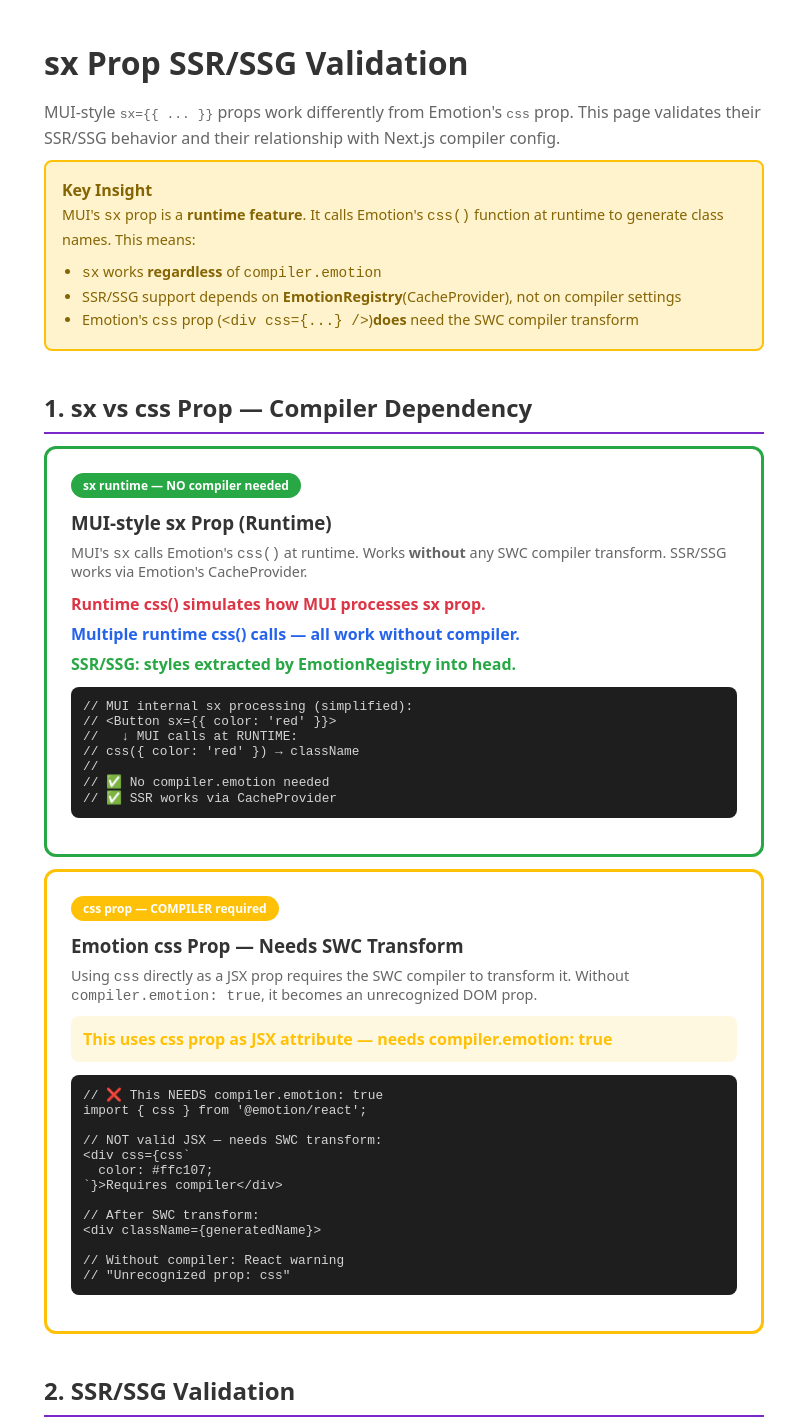
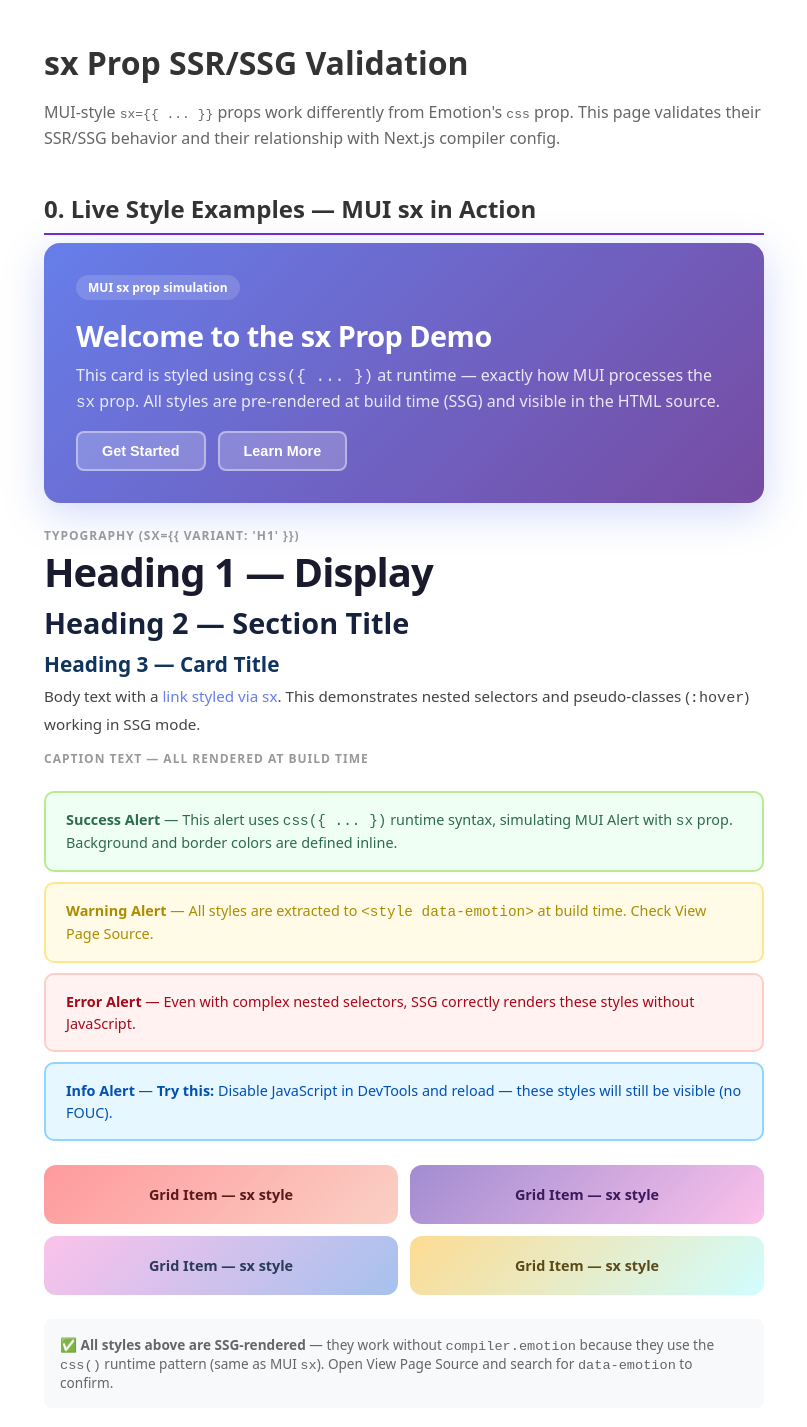
Before and after one commit to pangkaiguo/validate-nextjs-emotion, a Next.js app: page /sx-prop-demo in a window 1280 px wide. Shown: the top 1427 px of the page, without its empty margins (236-1043 px from the left). Built offline with nearby package versions, Linux system fonts and the light colour scheme.

Commit message:
Add live style examples section to /sx-prop-demo: hero card, typography, alerts, grid

```diff
--- a/src/app/sx-prop-demo/page.tsx
+++ b/src/app/sx-prop-demo/page.tsx
@@ -66,6 +66,133 @@
   const runtimeGreen = css({ color: '#28a745', fontWeight: 700 });
   const runtimePurple = css({ color: '#7928ca', fontWeight: 700 });
 
+  // ── MUI-like sx style objects (simulates real MUI sx props) ──
+  const sxCard = {
+    root: css`
+      background: linear-gradient(135deg, #667eea 0%, #764ba2 100%);
+      border-radius: 16px;
+      padding: 32px;
+      color: white;
+      box-shadow: 0 10px 40px rgba(102, 126, 234, 0.3);
+      margin-bottom: 24px;
+    `,
+    title: css`
+      font-size: 1.8rem;
+      font-weight: 800;
+      margin: 0 0 8px 0;
+      letter-spacing: -0.5px;
+    `,
+    subtitle: css`
+      font-size: 1rem;
+      opacity: 0.85;
+      margin: 0 0 16px 0;
+      line-height: 1.5;
+    `,
+    button: css`
+      background: rgba(255, 255, 255, 0.2);
+      border: 2px solid rgba(255, 255, 255, 0.4);
+      color: white;
+      padding: 10px 24px;
+      border-radius: 8px;
+      font-size: 0.9rem;
+      font-weight: 600;
+      cursor: pointer;
+      transition: all 0.2s;
+      &:hover { background: rgba(255, 255, 255, 0.3); }
+    `,
+    badge: css`
+      display: inline-flex;
+      align-items: center;
+      gap: 6px;
+      background: rgba(255, 255, 255, 0.15);
+      padding: 4px 12px;
+      border-radius: 20px;
+      font-size: 0.75rem;
+      font-weight: 600;
+      margin-bottom: 16px;
+    `,
+  };
+
+  const sxAlert = {
+    success: css`
+      background: #f0fff4;
+      border: 2px solid #b7eb8f;
+      border-radius: 10px;
+      padding: 16px 20px;
+      color: #2d6a4f;
+      font-size: 0.9rem;
+      line-height: 1.5;
+    `,
+    warning: css`
+      background: #fffbe6;
+      border: 2px solid #ffe58f;
+      border-radius: 10px;
+      padding: 16px 20px;
+      color: #ad8b00;
+      font-size: 0.9rem;
+      line-height: 1.5;
+    `,
+    error: css`
+      background: #fff2f0;
+      border: 2px solid #ffccc7;
+      border-radius: 10px;
+      padding: 16px 20px;
+      color: #a8071a;
+      font-size: 0.9rem;
+      line-height: 1.5;
+    `,
+    info: css`
+      background: #e6f7ff;
+      border: 2px solid #91d5ff;
+      border-radius: 10px;
+      padding: 16px 20px;
+      color: #0050b3;
+      font-size: 0.9rem;
+      line-height: 1.5;
+    `,
+  };
+
+  const sxTypography = {
+    h1: css`
+      font-size: 2.5rem;
+      font-weight: 800;
+      color: #1a1a2e;
+      letter-spacing: -1px;
+      margin: 0 0 4px 0;
+    `,
+    h2: css`
+      font-size: 1.8rem;
+      font-weight: 700;
+      color: #16213e;
+      margin: 0 0 8px 0;
+    `,
+    h3: css`
+      font-size: 1.3rem;
+      font-weight: 600;
+      color: #0f3460;
+      margin: 0 0 6px 0;
+    `,
+    body: css`
+      font-size: 0.95rem;
+      line-height: 1.7;
+      color: #444;
+      margin: 0 0 12px 0;
+    `,
+    caption: css`
+      font-size: 0.75rem;
+      color: #999;
+      text-transform: uppercase;
+      letter-spacing: 1px;
+      font-weight: 600;
+    `,
+    link: css`
+      color: #667eea;
+      text-decoration: none;
+      font-weight: 500;
+      &:hover { text-decoration: underline; }
+    `,
+  };
+
   return (
     <div style={{ maxWidth: 760, margin: '0 auto', padding: 20, fontFamily: 'system-ui, sans-serif' }}>
       <h1 style={{ fontSize: '2rem', color: '#333', marginBottom: 8 }}>
@@ -76,6 +203,131 @@
         Emotion's <code>css</code> prop. This page validates their SSR/SSG
         behavior and their relationship with Next.js compiler config.
       </p>
+
+      {/* ── 0. Live Style Examples — MUI-like sx demo ── */}
+      <SectionTitle>0. Live Style Examples — MUI sx in Action</SectionTitle>
+
+      {/* Hero Card — typical MUI Paper/Card with sx */}
+      <div css={sxCard.root}>
+        <div css={sxCard.badge}>
+          <span>MUI sx prop simulation</span>
+        </div>
+        <h2 css={sxCard.title}>Welcome to the sx Prop Demo</h2>
+        <p css={sxCard.subtitle}>
+          This card is styled using <code>{'css({ ... })'}</code> at runtime —
+          exactly how MUI processes the <code>sx</code> prop. All styles are
+          pre-rendered at build time (SSG) and visible in the HTML source.
+        </p>
+        <div style={{ display: 'flex', gap: 12 }}>
+          <button css={sxCard.button}>Get Started</button>
+          <button css={sxCard.button}>Learn More</button>
+        </div>
+      </div>
+
+      {/* Typography Showcase */}
+      <div style={{ marginBottom: 24 }}>
+        <div css={sxTypography.caption}>{'Typography (sx={{ variant: \'h1\' }})'}</div>
+        <h1 css={sxTypography.h1}>Heading 1 — Display</h1>
+        <h2 css={sxTypography.h2}>Heading 2 — Section Title</h2>
+        <h3 css={sxTypography.h3}>Heading 3 — Card Title</h3>
+        <p css={sxTypography.body}>
+          Body text with a{' '}
+          <a href="#" css={sxTypography.link}>link styled via sx</a>.
+          This demonstrates nested selectors and pseudo-classes
+          (<code>:hover</code>) working in SSG mode.
+        </p>
+        <div css={sxTypography.caption}>
+          Caption text — all rendered at build time
+        </div>
+      </div>
+
+      {/* Alert variants — like MUI Alert sx={{ severity: 'success' }} */}
+      <div style={{ display: 'flex', flexDirection: 'column', gap: 10, marginBottom: 24 }}>
+        <div css={sxAlert.success}>
+          <strong>Success Alert</strong> — This alert uses <code>{'css({ ... })'}</code>{' '}
+          runtime syntax, simulating MUI Alert with <code>sx</code> prop.
+          Background and border colors are defined inline.
+        </div>
+        <div css={sxAlert.warning}>
+          <strong>Warning Alert</strong> — All styles are extracted to{' '}
+          <code>{'<style data-emotion>'}</code> at build time. Check View Page Source.
+        </div>
+        <div css={sxAlert.error}>
+          <strong>Error Alert</strong> — Even with complex nested selectors,
+          SSG correctly renders these styles without JavaScript.
+        </div>
+        <div css={sxAlert.info}>
+          <strong>Info Alert</strong> — <strong>Try this:</strong> Disable JavaScript
+          in DevTools and reload — these styles will still be visible (no FOUC).
+        </div>
+      </div>
+
+      {/* Grid / Layout example — like MUI Grid with sx */}
+      <div css={css`
+        display: grid;
+        grid-template-columns: 1fr 1fr;
+        gap: 12px;
+        margin-bottom: 24px;
+      `}>
+        <div css={css`
+          background: linear-gradient(135deg, #ff9a9e 0%, #fad0c4 100%);
+          border-radius: 12px;
+          padding: 20px;
+          color: #5a1a1a;
+          text-align: center;
+          font-weight: 600;
+          font-size: 0.9rem;
+        `}>
+          Grid Item — sx style
+        </div>
+        <div css={css`
+          background: linear-gradient(135deg, #a18cd1 0%, #fbc2eb 100%);
+          border-radius: 12px;
+          padding: 20px;
+          color: #3a1a5a;
+          text-align: center;
+          font-weight: 600;
+          font-size: 0.9rem;
+        `}>
+          Grid Item — sx style
+        </div>
+        <div css={css`
+          background: linear-gradient(135deg, #fbc2eb 0%, #a6c1ee 100%);
+          border-radius: 12px;
+          padding: 20px;
+          color: #2a3a5a;
+          text-align: center;
+          font-weight: 600;
+          font-size: 0.9rem;
+        `}>
+          Grid Item — sx style
+        </div>
+        <div css={css`
+          background: linear-gradient(135deg, #fddb92 0%, #d1fdff 100%);
+          border-radius: 12px;
+          padding: 20px;
+          color: #5a4a1a;
+          text-align: center;
+          font-weight: 600;
+          font-size: 0.9rem;
+        `}>
+          Grid Item — sx style
+        </div>
+      </div>
+
+      <div style={{
+        background: '#f8f9fa',
+        borderRadius: 8,
+        padding: 16,
+        fontSize: '0.85rem',
+        color: '#666',
+        marginBottom: 32,
+      }}>
+        <strong>{'\u{2705}'} All styles above are SSG-rendered</strong> — they work
+        without <code>compiler.emotion</code> because they use the <code>css()</code>{' '}
+        runtime pattern (same as MUI <code>sx</code>). Open View Page Source and
+        search for <code>data-emotion</code> to confirm.
+      </div>
 
       {/* Key Insight Banner */}
       <div
```
